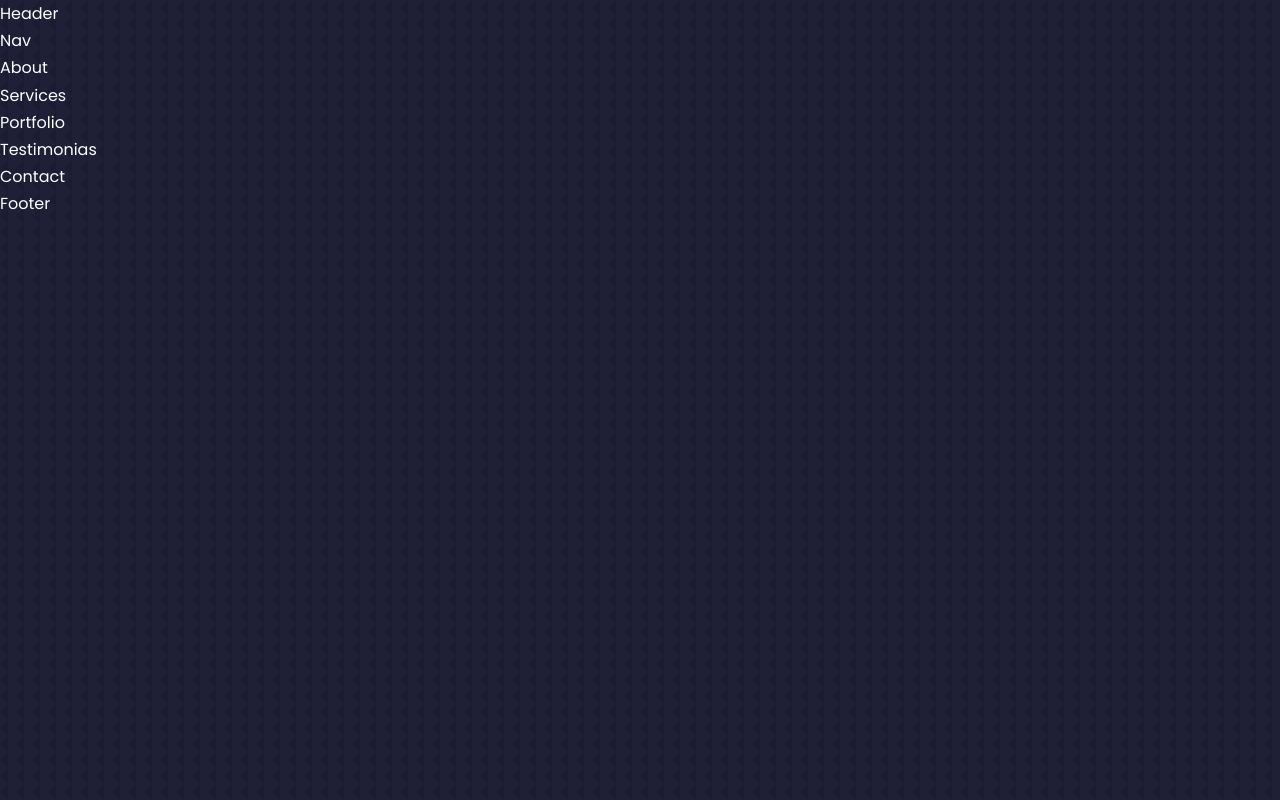
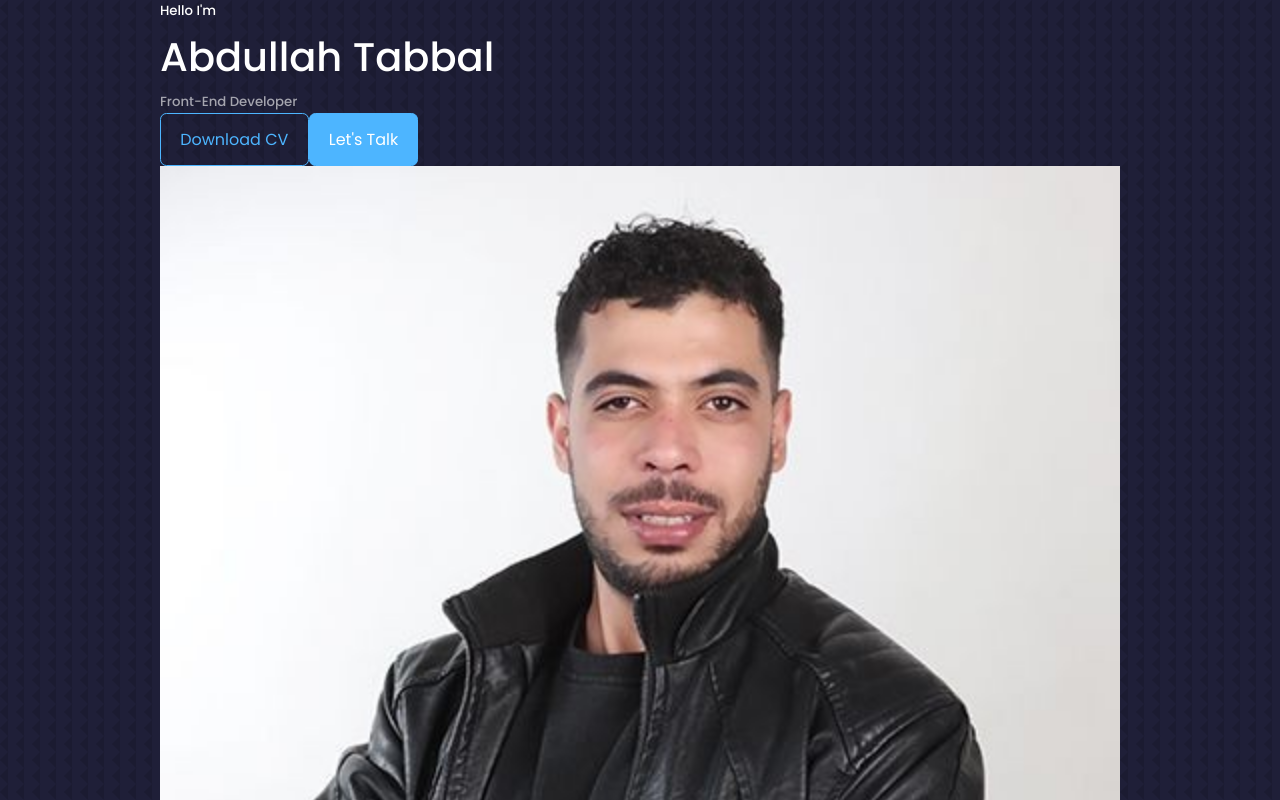
Before and after one commit to AbdullahPS/Portfilio_React, a React (Create React App) app in the folder portfolio/: page / in a window 1280 px wide. Shown: the top 800 px of the page. Built offline with nearby package versions, Linux system fonts and the light colour scheme.

Commit message:
Header Section: Add Download and Lets Talk button and image

```diff
--- a/portfolio/src/components/header/Header.tsx
+++ b/portfolio/src/components/header/Header.tsx
@@ -1,10 +1,20 @@
 import React from 'react'
 import './header.css'
+import ME from '../../assets/me.png'
 
 const Header = () => {
   return (
-    <div>Header</div>
-  )
+<div className="container container__head">
+  <h5>Hello I'm</h5>
+  <h1>Abdullah Tabbal</h1>
+  <h5 className='text-light'>Front-End Developer</h5>
+  <a href= "#" className='btn'>Download CV</a>
+  <a href= "#Contact" className='btn btn-primary'>Let's Talk</a>
+  <div className="me">
+    <img src={ME} className='img' alt ="Image of Abdullah Tabbal"/>
+  </div>
+</div>
+    )
 }
 
 export default Header
--- /dev/null
+++ b/portfolio/src/exports.d.ts
@@ -0,0 +1 @@
+declare module '*.png';
--- a/portfolio/src/index.tsx
+++ b/portfolio/src/index.tsx
@@ -2,6 +2,7 @@
 import ReactDOM from 'react-dom/client';
 import './index.css';
 import App from './App';
+import './exports.d.ts'
 
 const root = ReactDOM.createRoot(
   document.getElementById('root') as HTMLElement
```
Also changed, not shown: portfolio/src/assets/me.png (added).
